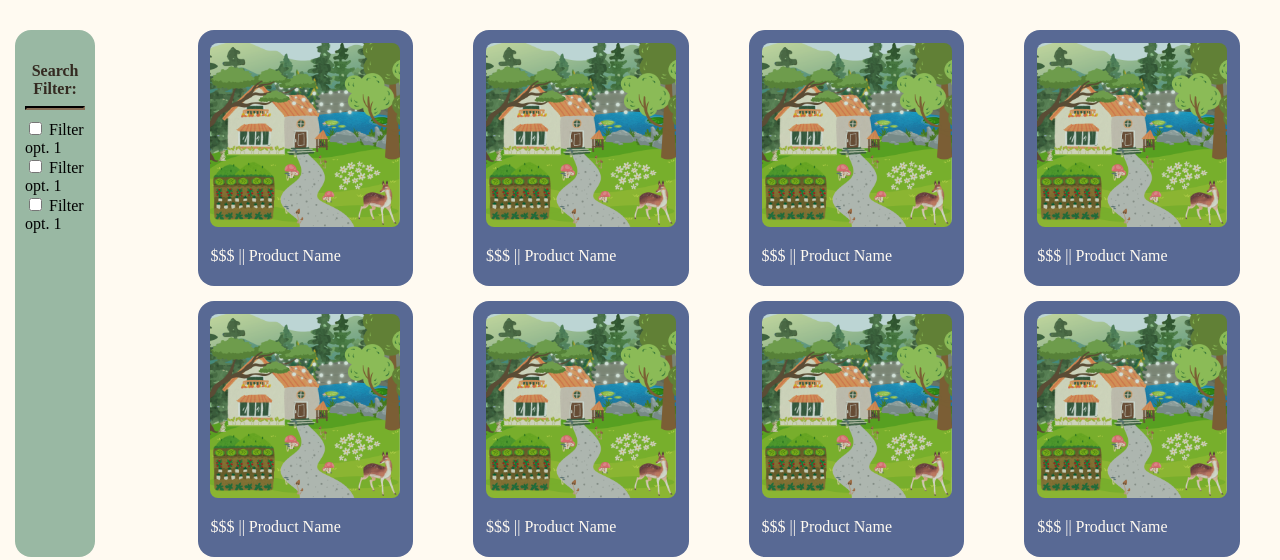
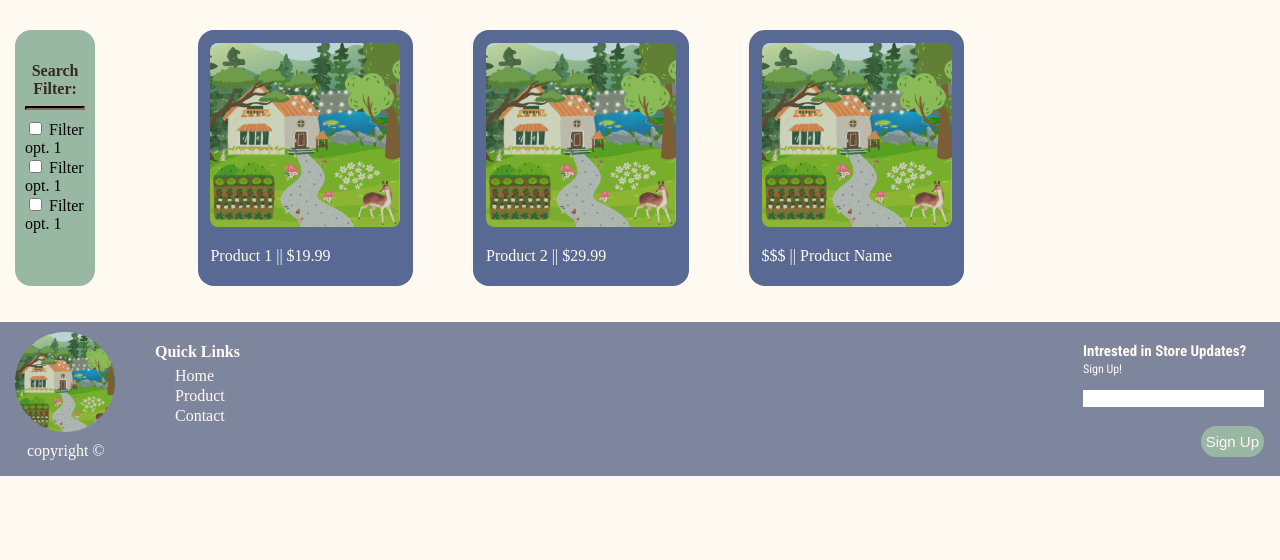
Before and after one commit to victoria-nikolaeva04/Small-Business-Site-Mockup, a plain HTML site: page product.html in a window 1280 px wide. Shown: the part 314-874 px from the top of the page. After the commit the page ends 800 px from the top, so only its background shows below. Drawn offline with Linux system fonts and the light colour scheme.

Commit message:
Creating Attributes for Cards to make into proper product cards

```diff
--- a/components/card.js
+++ b/components/card.js
@@ -1,4 +1,8 @@
 class Card extends HTMLElement {
+    static get observedAttributes() {
+        return ['product-image', 'product-text'];
+    }
+
     constructor() {
         super();
     }
@@ -14,31 +18,31 @@ class Card extends HTMLElement {
                     --green: #99B8A3;
                 }
 
-            body{
+                body {
                     background-color: var(--off-white);
-                margin: 0px
+                    margin: 0;
                 }
 
-            a{
+                a {
                     text-decoration: none;
                     color: var(--off-white);
                 }
 
-            .text{
+                .text {
                     font-family: 'Roboto Condensed';
                 }
 
-            .default-button{
+                .default-button {
                     background-color: var(--green);
                     color: var(--off-white);
                     border-radius: 16px;
                     border-width: 0;
-                padding: 7px 5px 7px 5px;
+                    padding: 7px 5px;
                     font-size: 15px;
                     cursor: pointer;
                 }
 
-            .product-card{
+                .product-card {
                     background-color: var(--blue);
                     width: 190px;
                     height: 230px;
@@ -50,26 +54,33 @@ class Card extends HTMLElement {
                     margin-left: 20px;
                 }
 
-            .product-image{
+                .product-image {
                     height: 80%;
                     width: 100%;
                     border-radius: 8px;
                 }
 
-            .product-text{
+                .product-text {
                     color: var(--off-white);
                 }
             </style>
 
             <div class="product-card">
-            <img src="images/temp.png" alt="product-image" class="product-image">
+                <img src="${this.getAttribute('product-image') || 'images/temp.png'}" alt="product-image" class="product-image">
                 <span class="product-text">
-                <p>$$$ || Product Name</p>
-                <p></p>
+                    <p>${this.getAttribute('product-text') || '$$$ || Product Name'}</p>
                 </span>
             </div>
+        `;
+    }
 
-      `;
+    attributeChangedCallback(name, oldValue, newValue) {
+        if (name === 'product-image' && this.querySelector('.product-image')) {
+            this.querySelector('.product-image').src = newValue;
+        }
+        if (name === 'product-text' && this.querySelector('.product-text p')) {
+            this.querySelector('.product-text p').textContent = newValue;
+        }
     }
 }
 
--- a/components/header.js
+++ b/components/header.js
@@ -88,6 +88,10 @@ class Header extends HTMLElement {
                 }
             }
 
+            .nav-button:hover{
+                background-color: #5b5894;
+            }
+
             .icon{
                 border-radius: 100%;
                 background-color: var(--blue);
--- a/product.html
+++ b/product.html
@@ -41,14 +41,10 @@
 
                 <!-- The Catolog of Products -->
                 <div class="product-view">
+                    <card-component class="grid-item" product-image="images/temp.png" product-text="Product 1 || $19.99"></card-component>
+                    <card-component class="grid-item" product-image="images/temp.png" product-text="Product 2 || $29.99"></card-component>
                     <card-component class="grid-item"></card-component>
-                    <card-component class="grid-item"></card-component>
-                    <card-component class="grid-item"></card-component>
-                    <card-component class="grid-item"></card-component>
-                    <card-component class="grid-item"></card-component>
-                    <card-component class="grid-item"></card-component>
-                    <card-component class="grid-item"></card-component>
-                    <card-component class="grid-item"></card-component>
+
                 </div>
             </div>
 
--- a/styles/contactCSS.css
+++ b/styles/contactCSS.css
@@ -40,6 +40,11 @@ a{
     font-size: 15px;
     cursor: pointer;
 }
+
+.default-button:hover{
+    background-color: rgb(109, 149, 122);
+}
+
 
 /* Contact Us Page */
 
--- a/styles/indexCSS.css
+++ b/styles/indexCSS.css
@@ -31,6 +31,11 @@ a{
     font-size: 15px;
     cursor: pointer;
 }
+
+.default-button:hover{
+    background-color: rgb(109, 149, 122);
+}
+
 
 .logo{
     border-radius: 50%;
--- a/styles/productCSS.css
+++ b/styles/productCSS.css
@@ -33,7 +33,7 @@ a{
 }
 
 .default-button:hover{
-
+    background-color: rgb(109, 149, 122);
 }
 
 /* Content Page */
```
Lines whose indentation alone changed are shown as unchanged.
